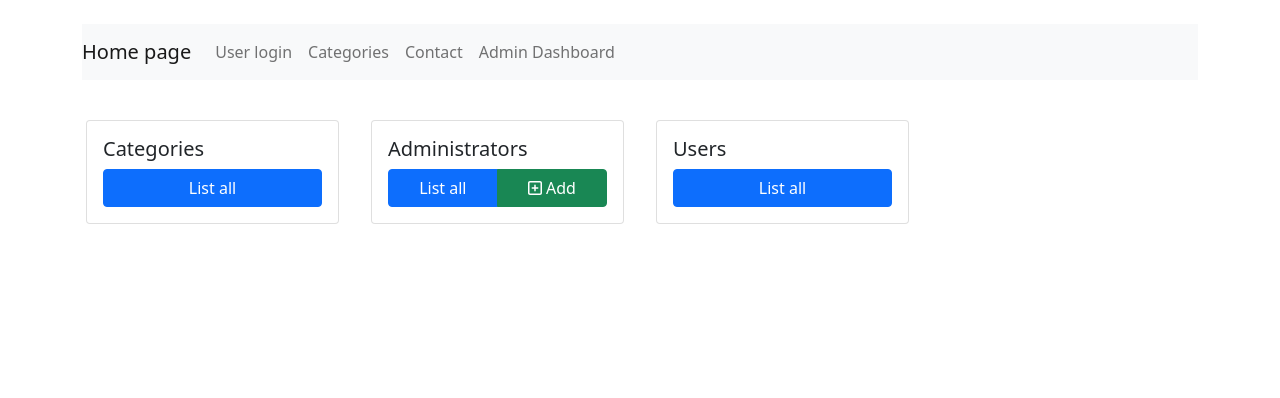
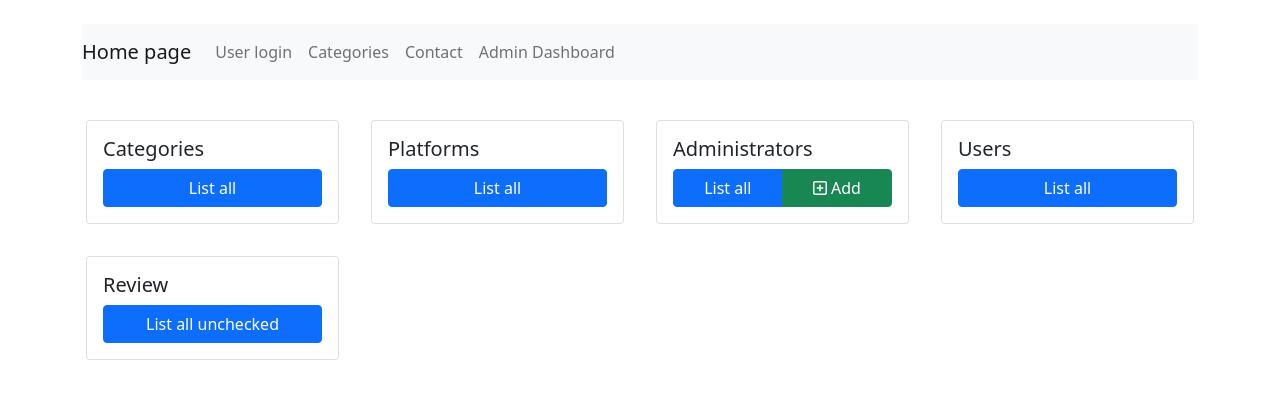
Before and after one commit to Tikky-Dev/ikky-Dev-piivt-Veb_Aplikacija_za_pregled_kataloga_video_igara, a React (Create React App) app in the folder 04-front-end/: page /admin/dashboard in a window 1280 px wide. Shown: the top 398 px of the page. Built offline with nearby package versions, Linux system fonts and the light colour scheme.

Commit message:
Fixup: Add aditional components to admin dashboard

```diff
--- a/04-front-end/src/components/Admin/Dashboard/AdminDashboard.tsx
+++ b/04-front-end/src/components/Admin/Dashboard/AdminDashboard.tsx
@@ -14,6 +14,19 @@ export default function AdminDashboard() {
                         </div>
                         <div className="card-text d-grid gap-3">
                             <Link className="btn btn-primary" to="/admin/dashboard/categories">List all</Link>
+                        </div>
+                    </div>
+                </div>
+            </div>
+
+            <div className="col-12 col-lg-4 col-md-6 col-xl-3 p-3">
+                <div className="card">
+                    <div className="card-body">
+                        <div className="card-title">
+                            <h2 className="h5">Platforms</h2>
+                        </div>
+                        <div className="card-text d-grid gap-3">
+                            <Link className="btn btn-primary" to="/admin/dashboard/platform">List all</Link>
                         </div>
                     </div>
                 </div>
@@ -49,6 +62,19 @@ export default function AdminDashboard() {
                     </div>
                 </div>
             </div>
+
+            <div className="col-12 col-lg-4 col-md-6 col-xl-3 p-3">
+                <div className="card">
+                    <div className="card-body">
+                        <div className="card-title">
+                            <h2 className="h5">Review</h2>
+                        </div>
+                        <div className="card-text d-grid gap-3">
+                            <Link className="btn btn-primary" to="/admin/dashboard/review/list">List all unchecked</Link>
+                        </div>
+                    </div>
+                </div>
+            </div>
         </div>
     );
 }
```
